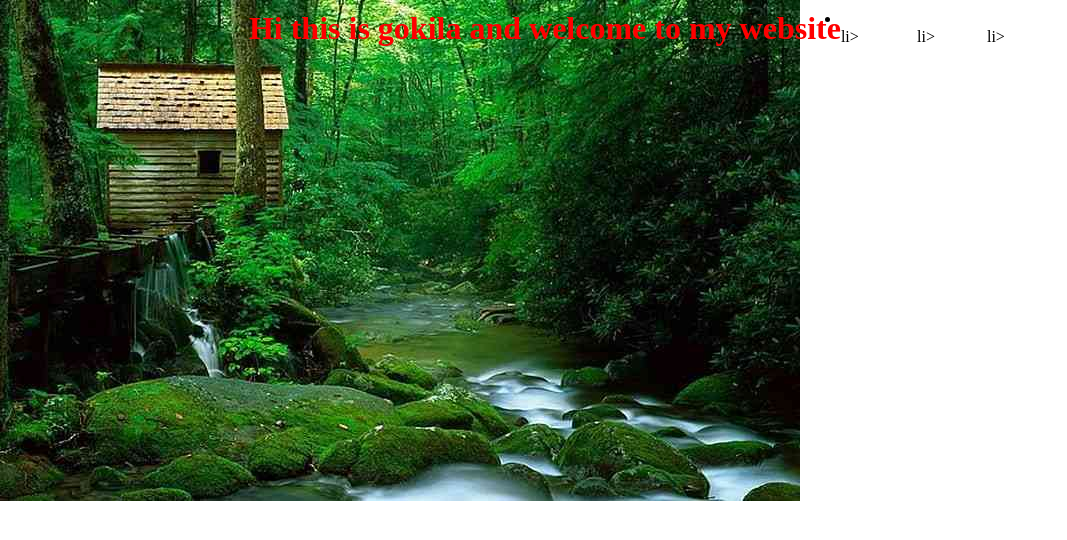
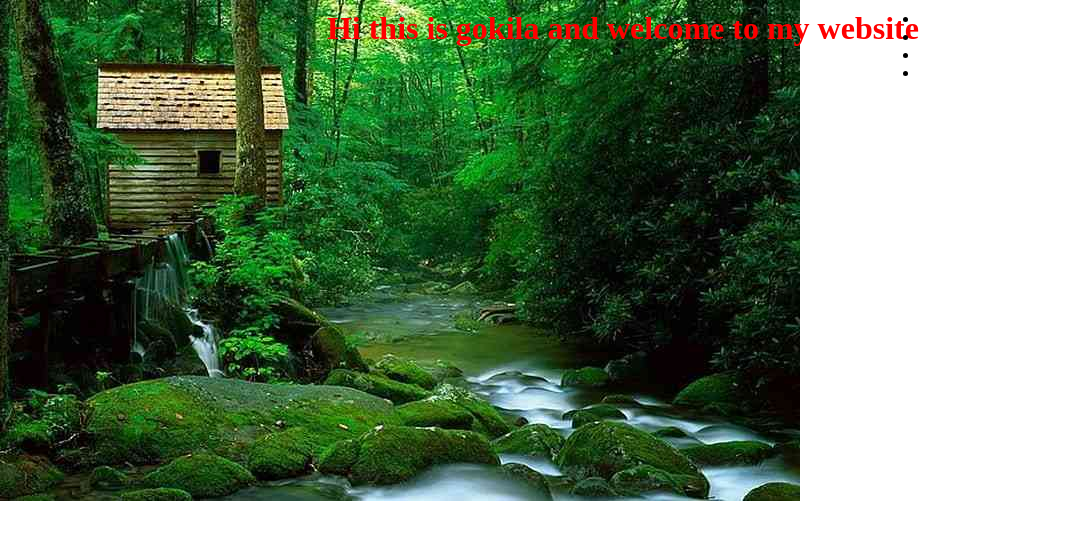
Before and after one commit to gokila1101/Manithee, a plain HTML site: page index.html in a window 1280 px wide. Shown: the whole page, without its empty margins (0-1067 px from the left). Drawn offline with Linux system fonts and the light colour scheme.

Commit message:
Update index.html

```diff
--- a/index.html
+++ b/index.html
@@ -12,9 +12,9 @@
         <ul>
 
              <li><a href="#">home</a></li>
-            li><a href="#">Services</a></li>
-            li><a href="#">Gallery</a></li>
-            li><a href="#">contact</a></li>
+            <li><a href="#">Services</a></li>
+            <li><a href="#">Gallery</a></li>
+            <li><a href="#">contact</a></li>
       </ul>
 
     </header>
```
